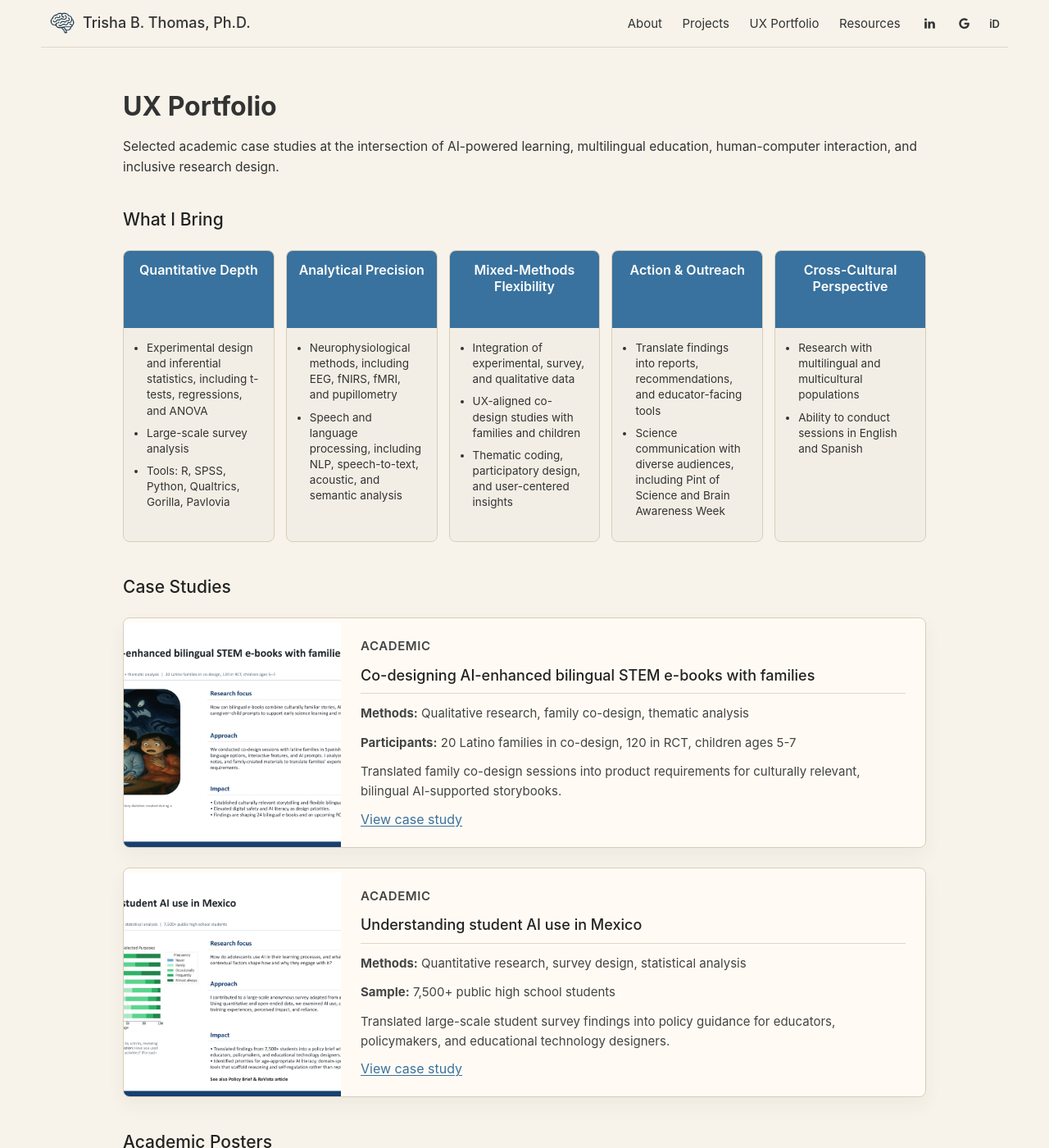
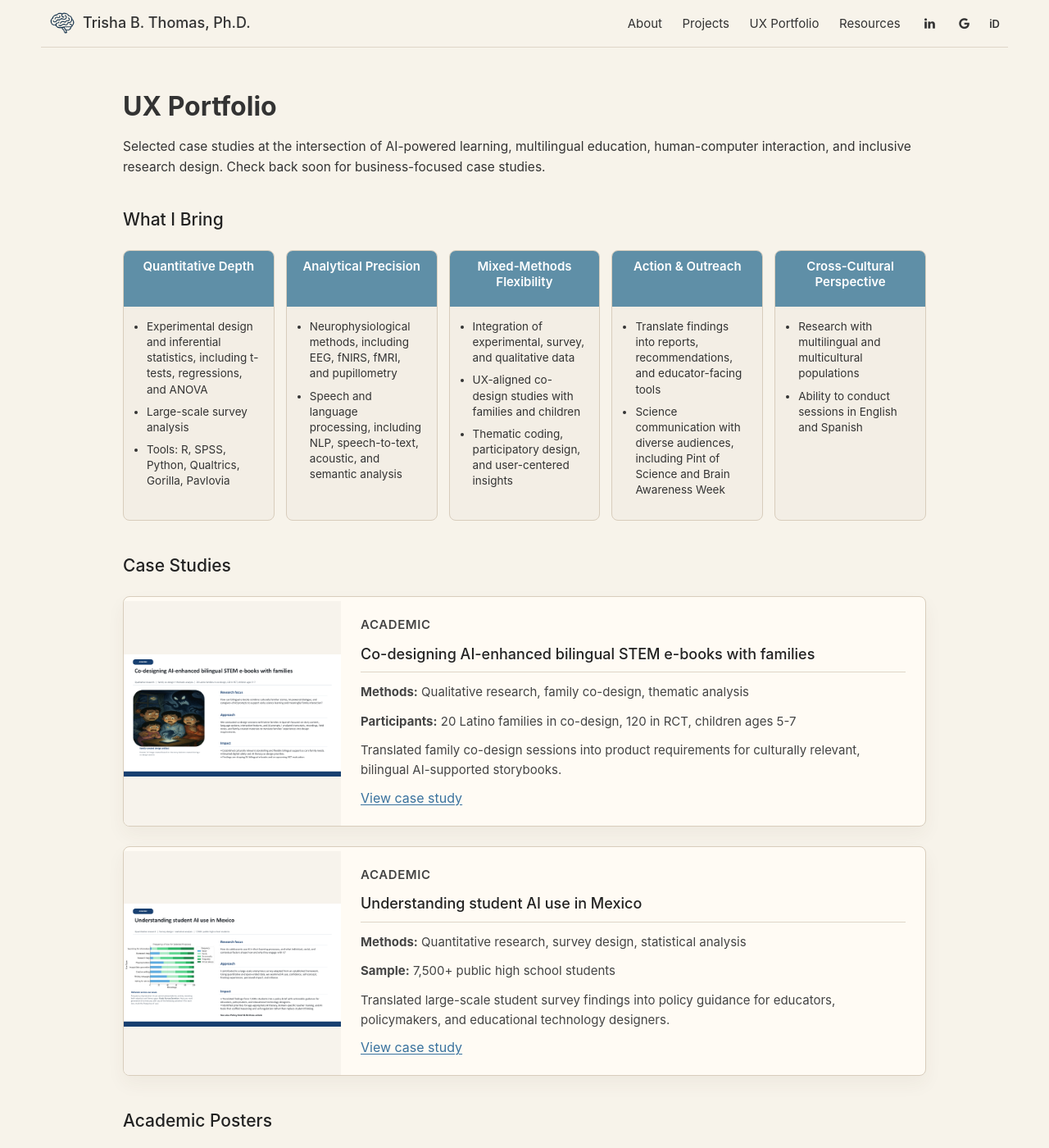
Before and after one commit to tthomas840/tthomas840.github.io, a Jekyll site: the page built from pages/ux-portfolio.md, in a window 1280 px wide and 1400 px high. Shown: the whole window at 82% size. Built offline with Jekyll 4.4.1, drawn with Linux system fonts in a browser that asks for light colours; nearby versions of some CDN libraries.

Commit message:
Refine UX portfolio previews

```diff
--- a/_sass/_page.scss
+++ b/_sass/_page.scss
@@ -299,15 +299,15 @@
 }
 
 .ux-page .bring-grid h2 {
-  background: #39729e;
+  background: #5f8fa7;
   border-bottom: 0;
   color: #fff;
-  font-size: 16px;
+  font-size: 15px;
   font-weight: 600;
   line-height: 1.25;
   margin: 0;
-  min-height: 68px;
-  padding: 13px 14px;
+  min-height: 48px;
+  padding: 10px 12px;
   text-align: center;
 }
 
@@ -341,11 +341,11 @@
 }
 
 .case-study-card img {
-  background: #fff;
+  background: #f7f3ec;
   display: block;
   height: 100%;
-  object-fit: cover;
-  object-position: top center;
+  object-fit: contain;
+  object-position: center;
   width: 100%;
 }
 
@@ -405,10 +405,10 @@
 
 .poster-card img {
   aspect-ratio: 4 / 3;
-  background: #fff;
+  background: #f7f3ec;
   display: block;
-  object-fit: cover;
-  object-position: top center;
+  object-fit: contain;
+  object-position: center;
   width: 100%;
 }
 
--- a/pages/ux-portfolio.md
+++ b/pages/ux-portfolio.md
@@ -7,7 +7,7 @@ page_class: ux-page-content
 
 <div class="ux-page">
 
-<p>Selected academic case studies at the intersection of AI-powered learning, multilingual education, human-computer interaction, and inclusive research design.</p>
+<p>Selected case studies at the intersection of AI-powered learning, multilingual education, human-computer interaction, and inclusive research design. Check back soon for business-focused case studies.</p>
 
 <h2>What I Bring</h2>
 
```
